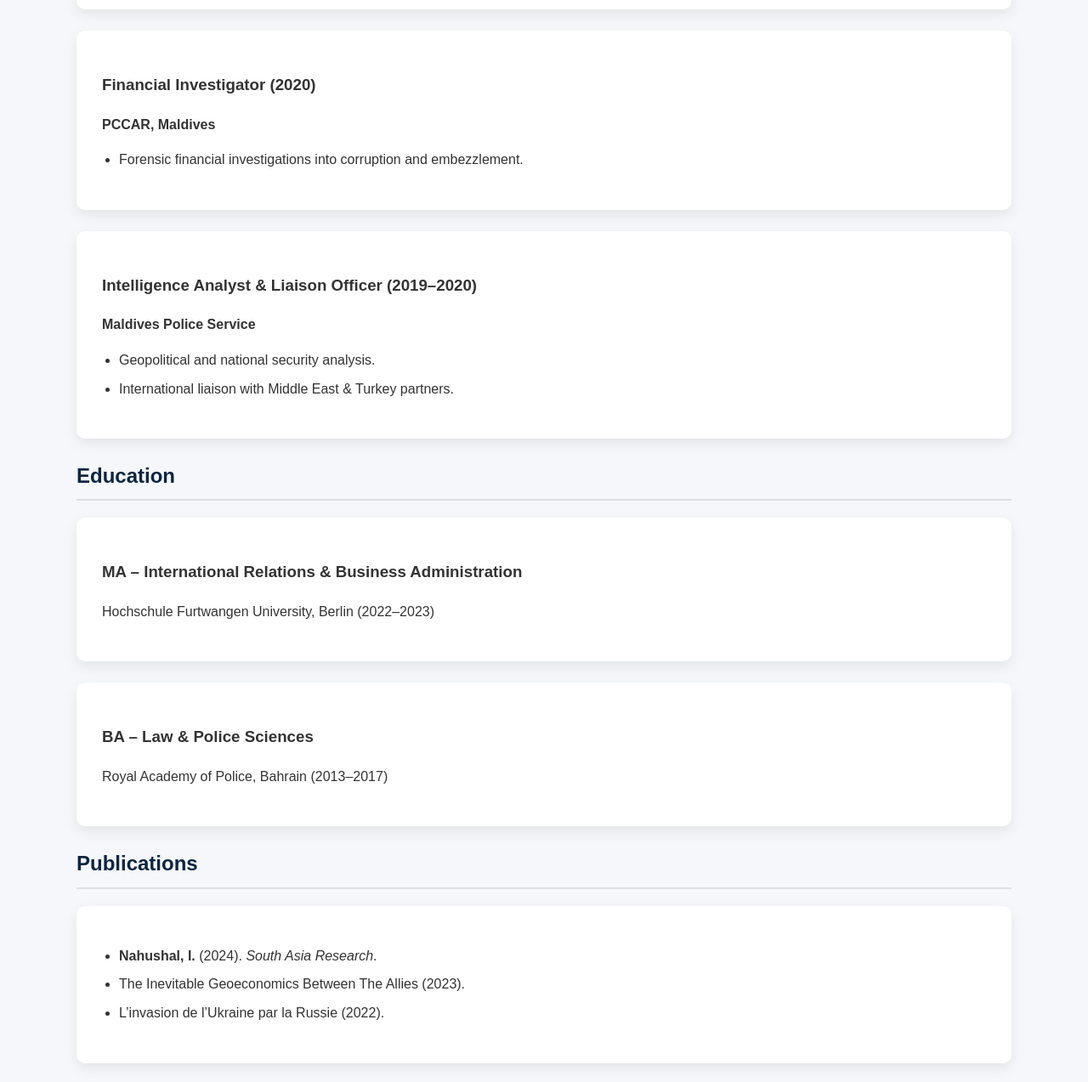
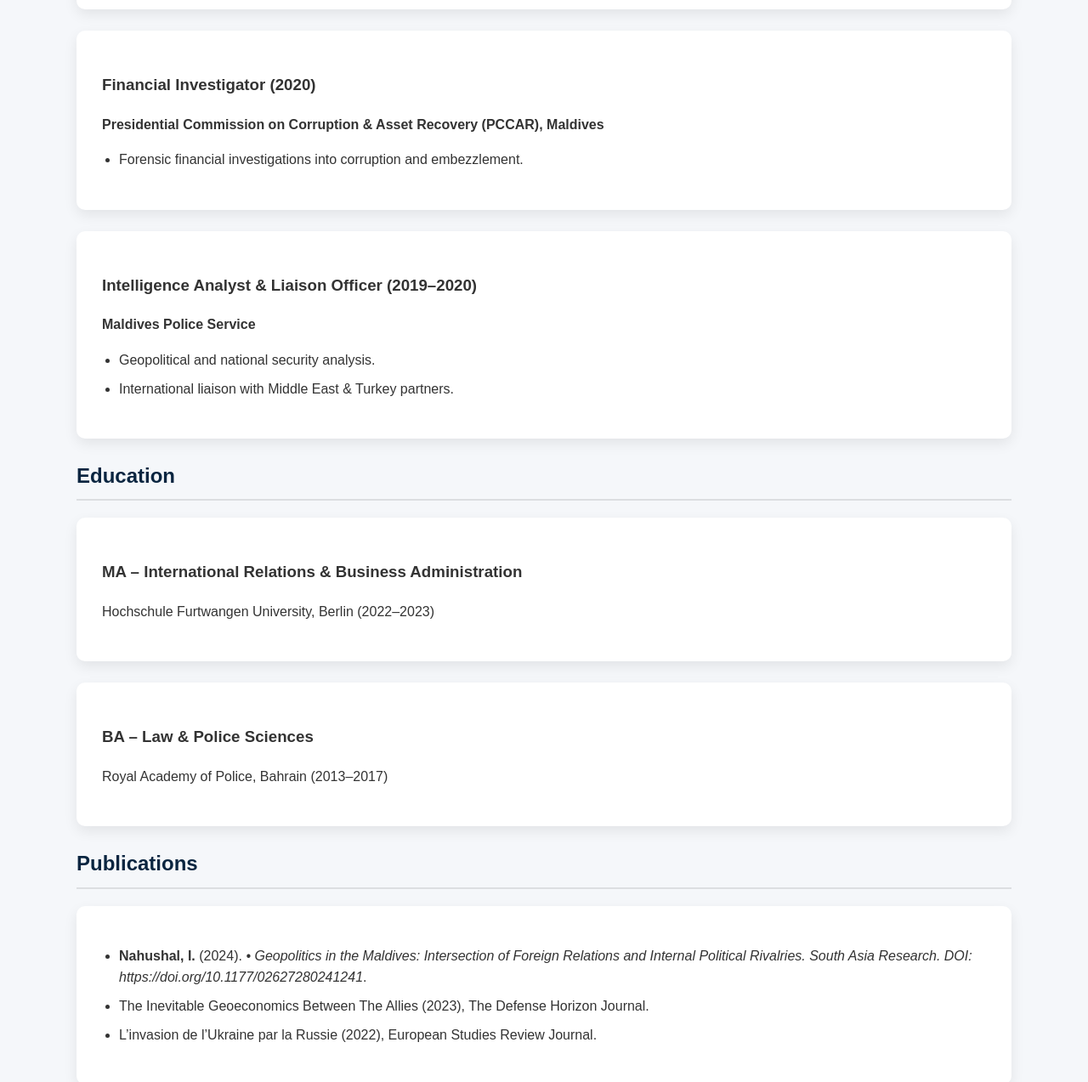
Before and after one commit to inahushal/nahushal.github.io, a plain HTML site: page index.html in a window 1280 px wide. Shown: the part 1260-2533 px from the top of the page at 85% size. Drawn offline with Linux system fonts and the light colour scheme.

Commit message:
Update index.html

```diff
--- a/index.html
+++ b/index.html
@@ -141,7 +141,7 @@
   <h2>Profile</h2>
   <div class="card">
     <p>
-      Independent consultant with extensive experience across international trade, geopolitics, economic policy, and political risk analysis. Background includes senior roles in prosecution, financial investigation, and intelligence analysis, with a strong focus on governance, regulatory enforcement, and international cooperation.
+      Independent consultant with extensive research capacity in international trade, geopolitics, economic policy, and political risk analysis. Background includes prosecution, financial investigation, and intelligence analysis, with a strong focus on governance, regulatory enforcement, and international cooperation.
     </p>
     <a class="cv" href="#">Download CV (PDF)</a>
   </div>
@@ -167,7 +167,7 @@
 
   <div class="card">
     <h3>Financial Investigator (2020)</h3>
-    <strong>PCCAR, Maldives</strong>
+    <strong>Presidential Commission on Corruption & Asset Recovery (PCCAR), Maldives</strong>
     <ul>
       <li>Forensic financial investigations into corruption and embezzlement.</li>
     </ul>
@@ -196,9 +196,9 @@
   <h2>Publications</h2>
   <div class="card">
     <ul>
-      <li><strong>Nahushal, I.</strong> (2024). <em>South Asia Research</em>.</li>
-      <li>The Inevitable Geoeconomics Between The Allies (2023).</li>
-      <li>L’invasion de l’Ukraine par la Russie (2022).</li>
+      <li><strong>Nahushal, I.</strong> (2024). <em>•	Geopolitics in the Maldives: Intersection of Foreign Relations and Internal Political Rivalries. South Asia Research. DOI: https://doi.org/10.1177/02627280241241</em>.</li>
+      <li>The Inevitable Geoeconomics Between The Allies (2023), The Defense Horizon Journal.</li>
+      <li>L’invasion de l’Ukraine par la Russie (2022), European Studies Review Journal.</li>
     </ul>
   </div>
 
```
